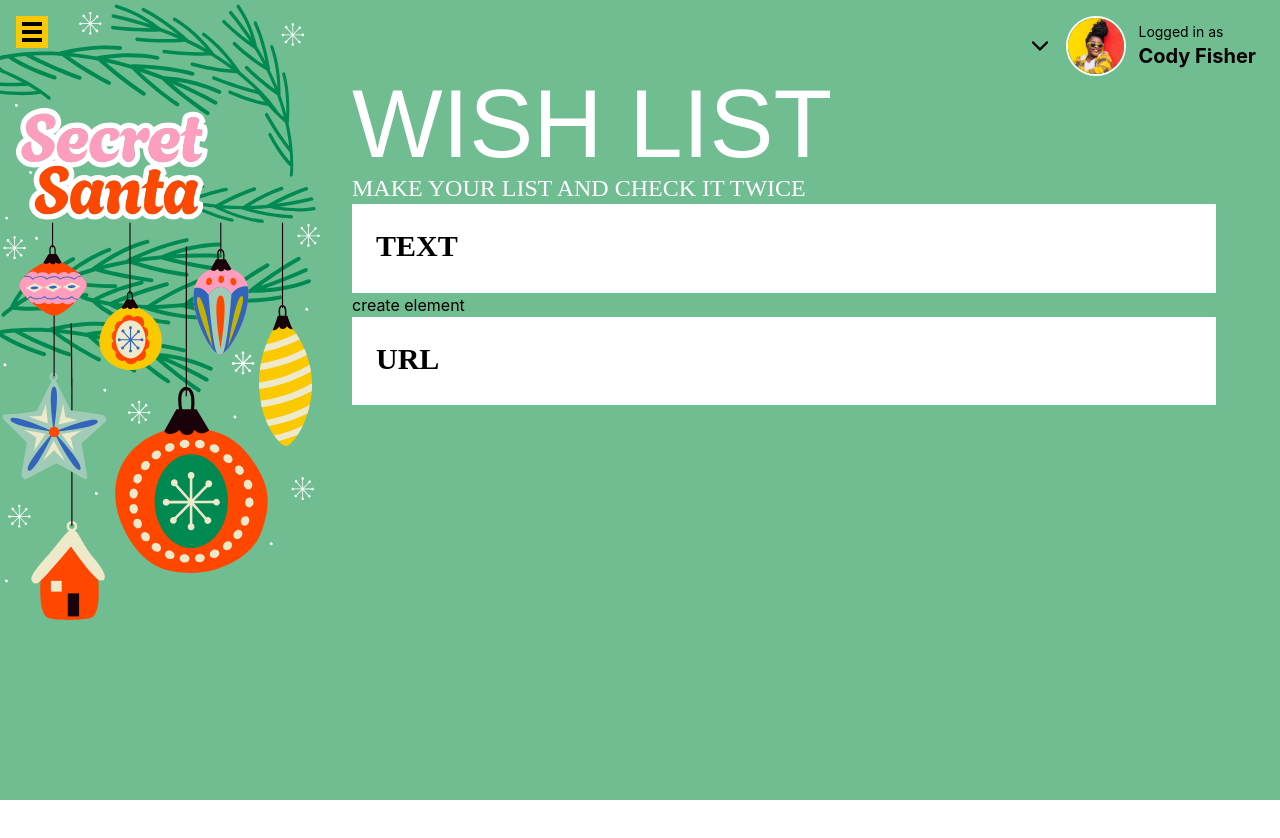
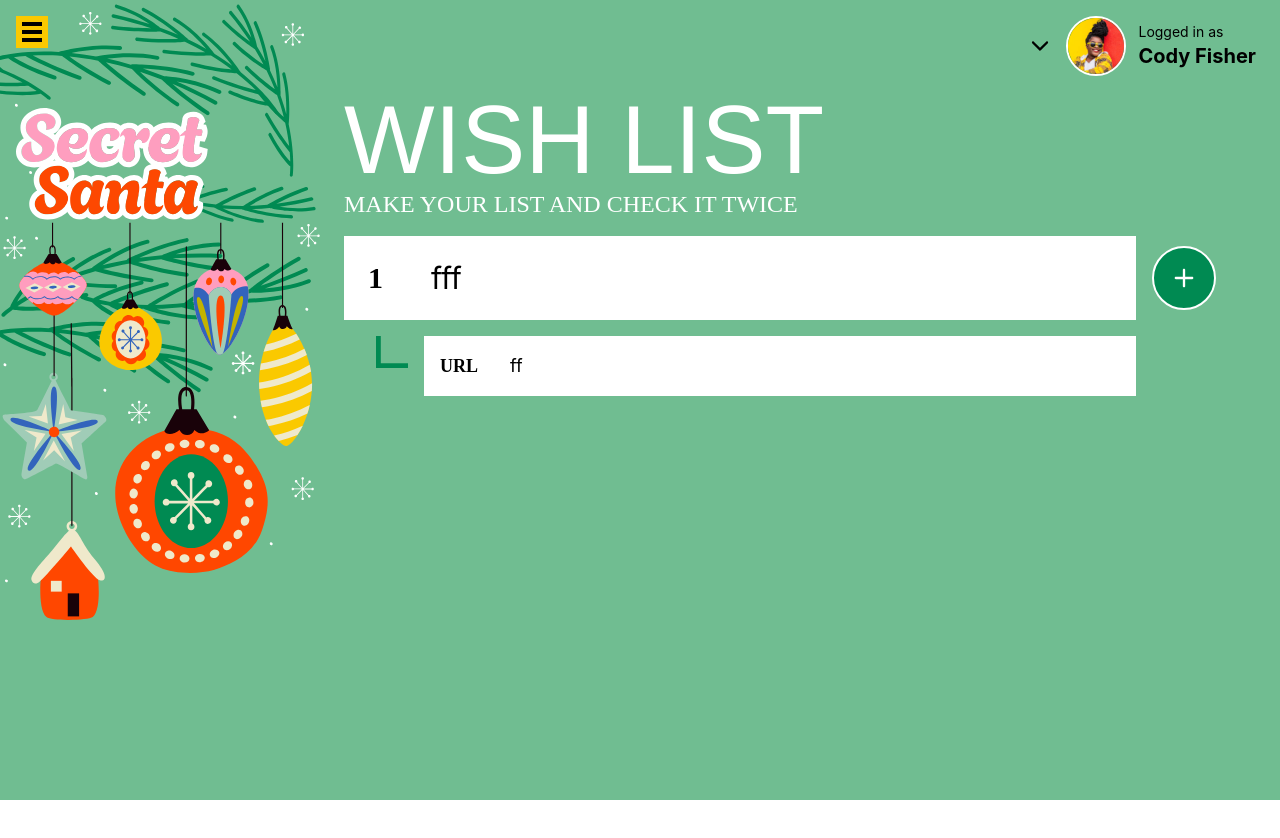
Before and after one commit to ccccchriz/advent-of-css-2023, a React (Vite) app: page / in a window 1280 px wide. Shown: the top 838 px of the page. Built offline with nearby package versions, Linux system fonts and the light colour scheme; a web font is replaced by a local one.

Commit message:
added withlist page, day16

```diff
--- a/src/components/Input/Input.tsx
+++ b/src/components/Input/Input.tsx
@@ -1,26 +1,66 @@
-import { Icon } from "../Icon/Icon";
+import { useRef } from "react";
 
 type inputProp = {
-  type: "text" | "url" | "number" | "tel" | "file";
+  type: "text" | "url" | "number" | "tel";
   id?: number;
+  inFront?: string;
+  title?: string;
+  value?: string;
+  size?: keyof typeof sizes;
+  onChange?: Function;
 };
 
-export default function Input({ type = "text", id }: inputProp) {
-  let htmlId = type;
-  if (id) htmlId += id;
+const sizes = {
+  default: {
+    fontSize: "text-3xl",
+    padding: "p-6",
+  },
+  small: {
+    fontSize: "text-lg",
+    padding: "p-4",
+  },
+};
+
+export default function Input({
+  type = "text",
+  id,
+  inFront,
+  title,
+  value,
+  size = "default",
+  onChange,
+}: inputProp) {
+  const htmlId = id ? `${type}${id}` : type;
+  const inputElement = useRef<HTMLInputElement>(null);
+
   return (
-    <label className="w-full relative grid cursor-pointer">
+    <label className={`w-full flex cursor-pointer ${sizes[size].fontSize}`}>
+      {inFront && (
+        <span
+          className={`font-handwriting font-bold bg-white ${sizes[size].padding}`}
+        >
+          {inFront}
+        </span>
+      )}
       <input
         type={type}
         id={htmlId}
         name={htmlId}
         size={1}
-        placeholder=" "
-        className={`p-6 w-full font-sans text-[1.6875rem] peer invalid:bg-orangeRed transition-all`}
+        value={value}
+        className={`${sizes[size].padding} w-full font-sans relative`}
+        ref={inputElement}
+        onInput={() =>
+          onChange && onChange(id, type, inputElement.current!.value)
+        }
       />
-      <span className="absolute uppercase font-handwriting text-3xl font-bold p-6 transition-all peer-focus:p-1 peer-focus:text-lg peer-[&:not(:placeholder-shown)]:p-1 peer-[&:not(:placeholder-shown)]:text-lg peer-invalid:text-white peer-[&:not(:invalid):not(:placeholder-shown)]:text-spanishGreen">
-        {type}
-      </span>
+      {title != "none" && (
+        <span
+          className={`${sizes[size].padding} absolute uppercase font-handwriting font-bold transition-all `}
+        >
+          {title || type}
+        </span>
+      )}
     </label>
   );
 }
--- a/src/components/User/UserWithDropdown.tsx
+++ b/src/components/User/UserWithDropdown.tsx
@@ -45,11 +45,11 @@ export default function UserInfo({ avatar, name }: UseInfoProp) {
         </p>
       </button>
       <nav
-        className={`top-24 right-6 bg-white p-4 dark:bg-blackPearl dark:text-white  ${
+        className={`top-24 right-6 bg-white p-4 dark:bg-blackPearl dark:text-white z-50 ${
           isExpanded ? "absolute" : "hidden"
         }`}
       >
-        <ul className="flex flex-col gap-3 ">
+        <ul className="flex flex-col gap-3">
           <li>
             <a href="" className="flex gap-4 text-3xl font-condensed">
               <Icon type="user" style="fill-pastelMagenta" />
--- a/src/pages/MainLayout.tsx
+++ b/src/pages/MainLayout.tsx
@@ -10,7 +10,7 @@ type MainLayoutProps = {
 export default function MainLayout({ children }: MainLayoutProps) {
   return (
     <>
-      <main className="min-h-screen grid md:grid-cols-[20rem_auto] bg-silverTree dark:bg-nileBlue gap-8">
+      <main className="min-h-screen grid md:grid-cols-[20rem_auto] bg-silverTree dark:bg-nileBlue gap-4">
         <Menu />
         <div className="hidden md:block">
           <img
@@ -25,7 +25,7 @@ export default function MainLayout({ children }: MainLayoutProps) {
           ></img>
         </div>
         <div className="">
-          <div className="flex w-full justify-end mt-4 -ml-6">
+          <div className="flex w-full justify-end mt-16 -ml-4 md:mt-4 md:-ml-6">
             <UserInfo avatar="avatar/img/avatar-01.png" name="Cody Fisher" />
           </div>
           {children}
--- a/src/pages/authentication/authComponents.tsx
+++ b/src/pages/authentication/authComponents.tsx
@@ -40,7 +40,7 @@ export const authComponents = {
     node: (
       <>
         <form action="" className="grid gap-4 w-full">
-          <Input type="text" />
+          <Input type="text" title="name" />
           <EmailInput />
           <PasswordInput />
           <button
--- a/src/pages/main/Wishlist.tsx
+++ b/src/pages/main/Wishlist.tsx
@@ -1,22 +1,86 @@
-import { useState } from "react";
+import { useEffect, useState } from "react";
 import Input from "../../components/Input/Input";
 import MainLayout from "../MainLayout";
+import { Icon } from "../../components/Icon/Icon";
+
+interface WishlistArray {
+  text: string;
+  url: string;
+}
 
 function Wishlist() {
-  const [wishlist, setWishlist] = useState([]);
+  const [wishlist, setWishlist] = useState<WishlistArray[]>([
+    { text: "fff", url: "ff" },
+  ]);
+
+  const updateWishlist = (id: number, field: "text" | "url", value: string) => {
+    setWishlist((prevWishlist) =>
+      prevWishlist.map((el, index) =>
+        id != index ? el : { ...el, [field]: value }
+      )
+    );
+  };
+
+  useEffect(() => {
+    console.log(wishlist);
+  }, [wishlist]);
 
   return (
     <>
       <MainLayout>
-        <div className="mr-16">
+        <div className="mx-2 mt-4 md:mr-16 text-center md:text-left mb-16">
           <h2 className="text-white text-8xl font-condensed">WISH LIST</h2>
-          <p className="text-white text-2xl font-handwriting">
+          <p className="text-white text-2xl font-handwriting mb-4">
             MAKE YOUR LIST AND CHECK IT TWICE
           </p>
-          <form>
-            <Input type="text" />
-            <button>create element</button>
-            <Input type="url" />
+          <form className="grid gap-2">
+            {wishlist.map((el, index) => (
+              <div className="grid md:grid-cols-[1fr_auto] gap-4" key={index}>
+                <Input
+                  type="text"
+                  id={index}
+                  title="none"
+                  inFront={`${index + 1}`}
+                  value={el.text}
+                  onChange={updateWishlist}
+                />
+                <div className="flex">
+                  <div className="bg-spanishGreen h-8 aspect-square [clip-path:polygon(0_0,15%_0,15%_85%,100%_85%,100%_100%,0_100%)] ml-8 mr-4 hidden md:block"></div>
+                  <Input
+                    type="url"
+                    id={index}
+                    title="none"
+                    inFront="URL"
+                    size="small"
+                    value={el.url}
+                    onChange={updateWishlist}
+                  />
+                </div>
+                {index + 1 == wishlist.length ? (
+                  <button
+                    type="button"
+                    className="md:col-start-2 md:col-end-3 md:row-start-1 md:row-end-2 md:aspect-square rounded-full bg-spanishGreen border-white border-2 p-4 self-center"
+                    onClick={() =>
+                      setWishlist((v) => [...v, { text: "", url: "" }])
+                    }
+                  >
+                    <span className="sr-only">add field</span>
+                    <Icon type="plus" style="fill-white" />
+                  </button>
+                ) : (
+                  <button
+                    type="button"
+                    className="md:col-start-2 md:col-end-3 md:row-start-1 md:row-end-2 md:aspect-square rounded-full bg-orangeRed border-white border-2 p-4 self-center"
+                    onClick={() =>
+                      setWishlist((v) => v.filter((_, i) => i != index))
+                    }
+                  >
+                    <span className="sr-only">remove item</span>
+                    <Icon type="close" style="fill-white" />
+                  </button>
+                )}
+              </div>
+            ))}
           </form>
         </div>
       </MainLayout>
--- a/tailwind.config.js
+++ b/tailwind.config.js
@@ -31,6 +31,13 @@ export default {
       sans: ["Inter", "sans-serif"],
       script: ["Agbalumo", "cursive"],
     },
+    screens: {
+      sm: "40rem",
+      md: "48rem",
+      lg: "64rem",
+      xl: "80rem",
+      "2xl": "96rem",
+    },
   },
   plugins: [],
 };
```
